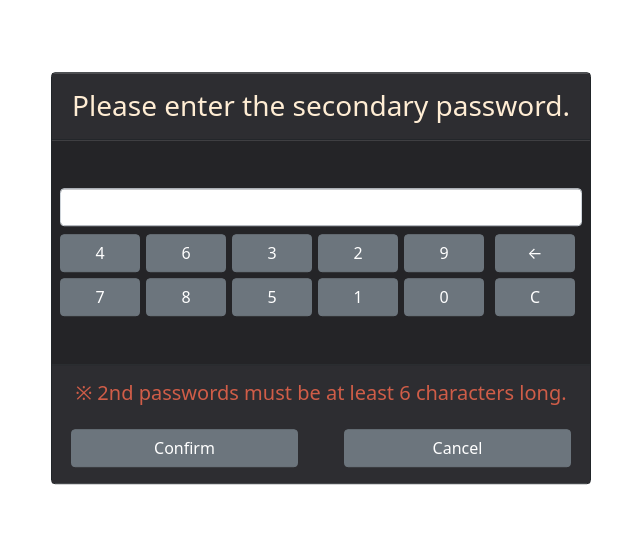
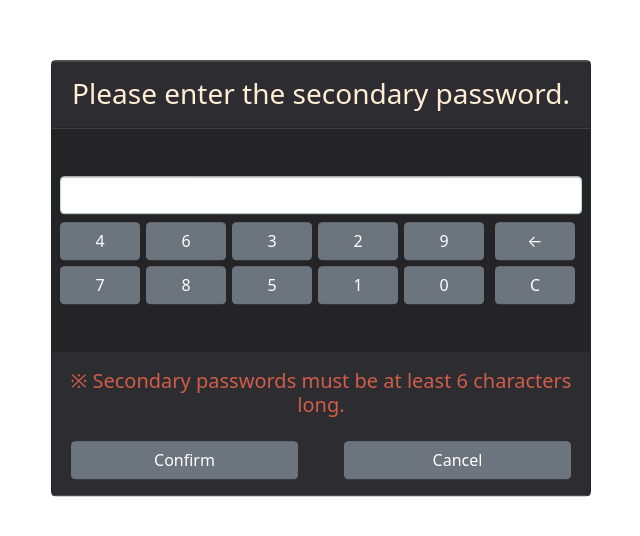
Before and after one commit to krys-git/pin-panel, a React (Create React App) app: page / in a window 1280 px wide. Shown: the part 122-658 px from the top of the page, without its empty margins (319-959 px from the left). Built offline with nearby package versions, Linux system fonts and the light colour scheme.

Commit message:
test CI/CD

```diff
--- a/src/App.js
+++ b/src/App.js
@@ -31,7 +31,7 @@ function App() {
         </div>
       </div>
       <div className="border-top border-dark bg-out">
-        <h5 className="py-3" style={{ color: '#D05D48' }}>※ 2nd passwords must be at least 6 characters long.</h5>
+        <h5 className="py-3" style={{ color: '#D05D48' }}>※ Secondary passwords must be at least 6 characters long.</h5>
         <div className="row justify-content-around px-2 pb-3">
           <button className="btn btn-secondary col-5">Confirm</button>
           <button className="btn btn-secondary col-5">Cancel</button>
```
